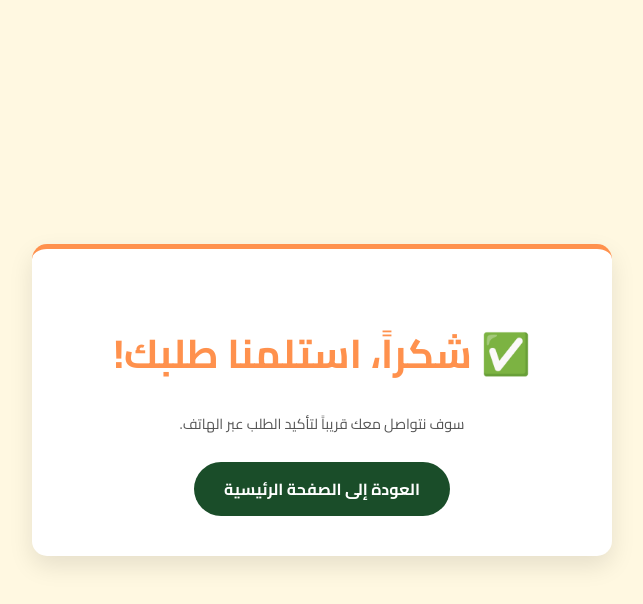
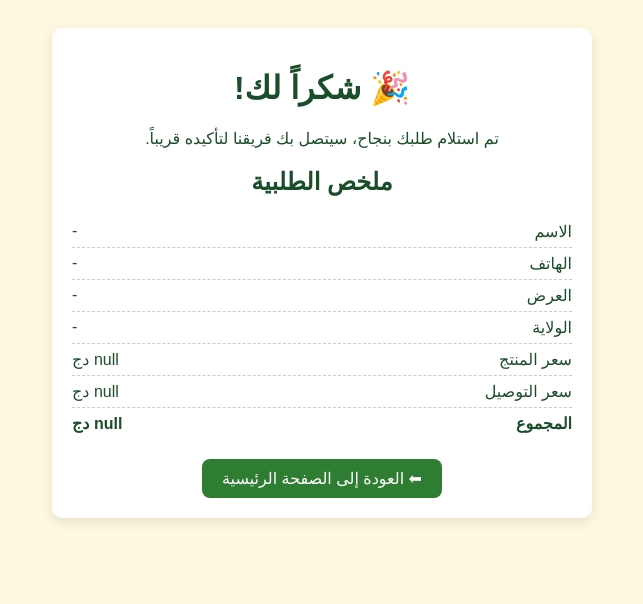
Before and after one commit to aliboussaidi76/landing-page-natura2, a plain HTML site: page thankyou.html in a window 1280 px wide. Shown: the whole page, without its empty margins (318-961 px from the left). Drawn offline with Linux system fonts and the light colour scheme.

Commit message:
Update thankyou.html

```diff
--- a/thankyou.html
+++ b/thankyou.html
@@ -1,80 +1,38 @@
-
-
 <!DOCTYPE html>
 <html lang="ar" dir="rtl">
 <head>
-    <meta charset="UTF-8">
-    <meta name="viewport" content="width=device-width, initial-scale=1.0">
-    <title>شكراً لك!</title>
-    <style>
-        @import url('https://fonts.googleapis.com/css2?family=Cairo:wght@400;700&display=swap');
-
-        :root {
-            --primary-color: #ff914d;
-            --dark-color: #1a4d29;
-            --font-family: 'Cairo', sans-serif;
-        }
-
-        body {
-            font-family: var(--font-family);
-            background-color: #FFF8E1;
-            color: var(--dark-color);
-            display: flex;
-            justify-content: center;
-            align-items: center;
-            height: 100vh;
-            margin: 0;
-            text-align: center;
-        }
-
-        .thankyou-container {
-            background: white;
-            padding: 40px;
-            border-radius: 15px;
-            box-shadow: 0 10px 25px rgba(0, 0, 0, 0.1);
-            max-width: 500px;
-            width: 90%;
-            border-top: 5px solid var(--primary-color);
-        }
-
-        .thankyou-container h1 {
-            color: var(--primary-color);
-            font-size: 2.5rem;
-            margin-bottom: 20px;
-        }
-
-        .thankyou-container p {
-            font-size: 1.1rem;
-            margin-bottom: 25px;
-            line-height: 1.8;
-        }
-
-        .thankyou-container p:last-of-type {
-            color: #555;
-            font-size: 0.9rem;
-        }
-
-        .home-button {
-            display: inline-block;
-            background: var(--dark-color);
-            color: white;
-            padding: 12px 30px;
-            text-decoration: none;
-            border-radius: 50px;
-            font-weight: bold;
-            transition: background 0.3s ease;
-        }
-
-        .home-button:hover {
-            background: #4a6c4c;
-        }
-    </style>
+  <meta charset="UTF-8">
+  <meta name="viewport" content="width=device-width,initial-scale=1">
+  <title>شكراً لطلبك</title>
+  <style>
+    body{font-family:'Cairo',sans-serif;background:#FFF8E1;color:#1a4d29;text-align:center;padding:20px}
+    .box{background:#fff;padding:20px;border-radius:10px;max-width:500px;margin:auto;box-shadow:0 4px 12px rgba(0,0,0,0.1)}
+    .summary-row{display:flex;justify-content:space-between;border-bottom:1px dashed #ccc;padding:6px 0}
+    .summary-row:last-child{border-bottom:0;font-weight:bold}
+    a{display:inline-block;margin-top:20px;padding:10px 20px;background:#2E7D32;color:#fff;text-decoration:none;border-radius:8px}
+  </style>
 </head>
 <body>
-    <div class="thankyou-container">
-        <h1>✅ شكراً، استلمنا طلبك!</h1>
-        <p>سوف نتواصل معك قريباً لتأكيد الطلب عبر الهاتف.</p>
-        <a href="index.html" class="home-button">العودة إلى الصفحة الرئيسية</a>
-    </div>
+  <div class="box">
+    <h1>🎉 شكراً لك!</h1>
+    <p>تم استلام طلبك بنجاح، سيتصل بك فريقنا لتأكيده قريباً.</p>
+    <h2>ملخص الطلبية</h2>
+    <div id="summary"></div>
+    <a href="index.html">⬅ العودة إلى الصفحة الرئيسية</a>
+  </div>
+
+<script>
+  const params=new URLSearchParams(window.location.search);
+  const summary=document.getElementById('summary');
+  function row(label,val){return `<div class="summary-row"><div>${label}</div><div>${val||'-'}</div></div>`}
+  summary.innerHTML=
+    row("الاسم",params.get("name"))+
+    row("الهاتف",params.get("phone"))+
+    row("العرض",params.get("offer"))+
+    row("الولاية",params.get("state"))+
+    row("سعر المنتج",params.get("productPrice")+" دج")+
+    row("سعر التوصيل",params.get("deliveryPrice")+" دج")+
+    row("المجموع",params.get("totalPrice")+" دج");
+</script>
 </body>
 </html>
```
